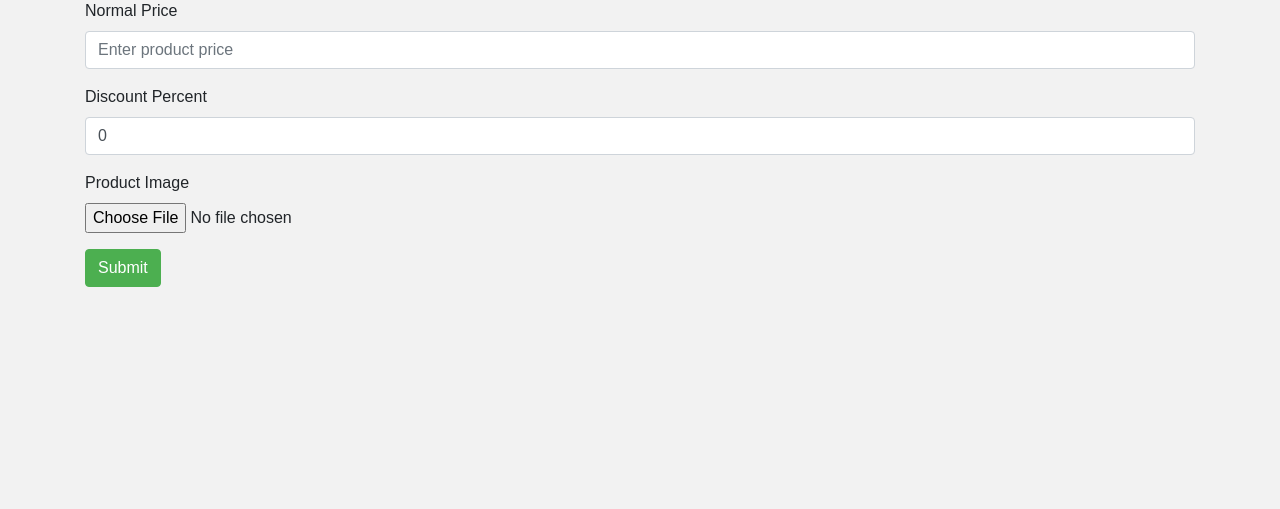
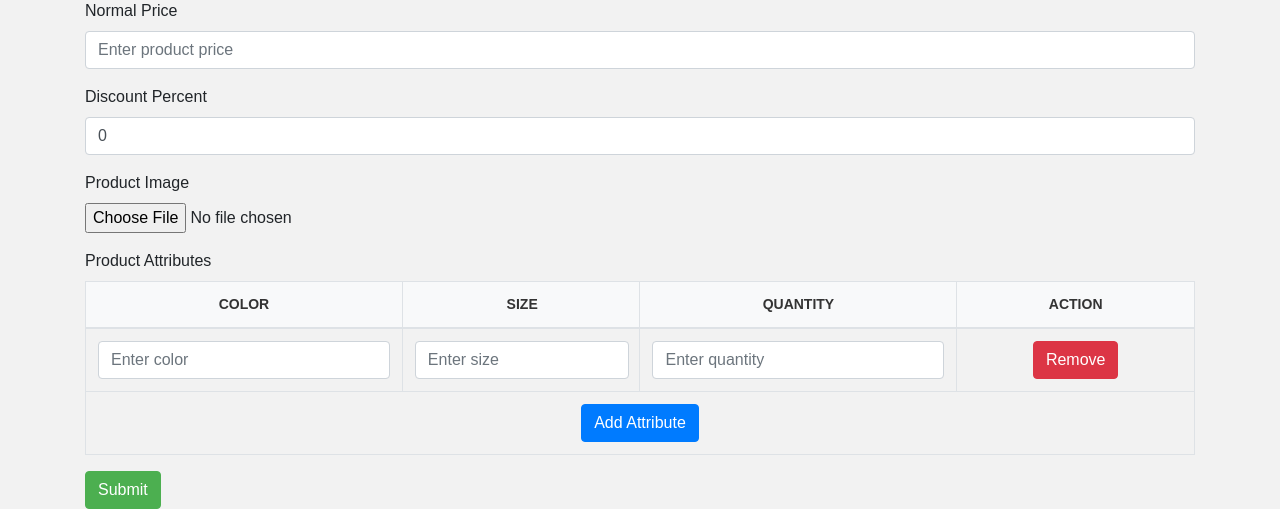
Before and after one commit to ArwynHwyl/term-project-section-702-1human3monkey, a Node server app: template views/pages/backoffice-addproduct-page.ejs in a window 1280 px wide. Shown: the part 421-930 px from the top of the page. Before the commit the page ends 708 px from the top, so only its background shows below. Run offline with Node 20, Linux system fonts and the light colour scheme; the template is opened without the code that fills it, so the values that code supplies are empty; some web fonts are replaced.

Commit message:
feat(backoffice): allow respective attirbute to be add when new product was create

```diff
--- a/views/pages/backoffice-addproduct-page.ejs
+++ b/views/pages/backoffice-addproduct-page.ejs
@@ -1,11 +1,14 @@
 <!DOCTYPE html>
 <html lang="en">
   <head>
-  <meta charset="UTF-8">
-  <meta name="viewport" content="width=device-width, initial-scale=1.0">
+    <meta charset="UTF-8" />
+    <meta name="viewport" content="width=device-width, initial-scale=1.0" />
     <title>DAZZLE admin - Add Product</title>
-  <link rel="stylesheet" href="https://cdnjs.cloudflare.com/ajax/libs/twitter-bootstrap/4.5.2/css/bootstrap.min.css">
-  <link rel="stylesheet" href="/public/css/backoffice-styles.css">
+    <link
+      rel="stylesheet"
+      href="https://cdnjs.cloudflare.com/ajax/libs/twitter-bootstrap/4.5.2/css/bootstrap.min.css"
+    />
+    <link rel="stylesheet" href="/public/css/backoffice-styles.css" />
   </head>
   <body>
     <!-- Header -->
@@ -14,38 +17,136 @@
     <!-- Main Content -->
     <div class="container mt-4">
       <div class="d-flex align-items-center mb-3">
-      <i class="bi bi-file-arrow-down-fill text-primary" style="font-size: 24px;"></i>
+        <i
+          class="bi bi-file-arrow-down-fill text-primary"
+          style="font-size: 24px"
+        ></i>
         <h2 class="ml-2 mb-0">Add Product</h2>
       </div>
 
       <form id="addProductForm" enctype="multipart/form-data">
         <div class="form-group">
           <label for="productName">Product Name</label>
-        <input type="text" class="form-control" id="productName" name="productName" placeholder="Enter product name">
+          <input
+            type="text"
+            class="form-control"
+            id="productName"
+            name="productName"
+            placeholder="Enter product name"
+          />
         </div>
         <div class="form-group">
           <label for="productDescription">Product Description</label>
-        <textarea class="form-control" id="productDescription" name="productDescription" placeholder="Enter product description"></textarea>
+          <textarea
+            class="form-control"
+            id="productDescription"
+            name="productDescription"
+            placeholder="Enter product description"
+          ></textarea>
         </div>
         <div class="form-group">
           <label for="productCategory">Category</label>
-        <select class="form-control" id="productCategory" name="productCategory">
+          <select
+            class="form-control"
+            id="productCategory"
+            name="productCategory"
+          >
             <% categories.forEach(category => { %>
-              <option value="<%= category.category_id %>"><%= category.category_name %></option>
+            <option value="<%= category.category_id %>">
+              <%= category.category_name %>
+            </option>
             <% }) %>
           </select>
         </div>
         <div class="form-group">
           <label for="productPrice">Normal Price</label>
-        <input type="number" class="form-control" id="productPrice" name="productPrice" placeholder="Enter product price">
+          <input
+            type="number"
+            class="form-control"
+            id="productPrice"
+            name="productPrice"
+            placeholder="Enter product price"
+          />
         </div>
         <div class="form-group">
           <label for="productDiscount">Discount Percent</label>
-        <input type="number" class="form-control" id="productDiscount" name="productDiscount" placeholder="Enter discount percent" value="0" min="0" max="1" step="0.01">
+          <input
+            type="number"
+            class="form-control"
+            id="productDiscount"
+            name="productDiscount"
+            placeholder="Enter discount percent"
+            value="0"
+            min="0"
+            max="1"
+            step="0.01"
+          />
         </div>
         <div class="form-group">
           <label for="productImage">Product Image</label>
-        <input type="file" class="form-control-file" id="productImage" name="productImage">
+          <input
+            type="file"
+            class="form-control-file"
+            id="productImage"
+            name="productImage"
+          />
+        </div>
+        <div class="form-group">
+          <label>Product Attributes</label>
+          <div class="table-responsive">
+            <table class="table table-bordered" id="attributesTable">
+              <thead>
+                <tr>
+                  <th>Color</th>
+                  <th>Size</th>
+                  <th>Quantity</th>
+                  <th>Action</th>
+                </tr>
+              </thead>
+              <tbody>
+                <tr>
+                  <td>
+                    <input
+                      type="text"
+                      class="form-control"
+                      name="attributeColor[]"
+                      placeholder="Enter color"
+                    />
+                  </td>
+                  <td>
+                    <input
+                      type="text"
+                      class="form-control"
+                      name="attributeSize[]"
+                      placeholder="Enter size"
+                    />
+                  </td>
+                  <td>
+                    <input
+                      type="number"
+                      class="form-control"
+                      name="attributeQuantity[]"
+                      placeholder="Enter quantity"
+                    />
+                  </td>
+                  <td>
+                    <button type="button" class="btn btn-danger">Remove</button>
+                  </td>
+                </tr>
+                <tr>
+                  <td colspan="4" class="text-center">
+                    <button
+                      type="button"
+                      class="btn btn-primary"
+                      onclick="addAttribute()"
+                    >
+                      Add Attribute
+                    </button>
+                  </td>
+                </tr>
+              </tbody>
+            </table>
+          </div>
         </div>
         <button type="submit" class="btn btn-success">Submit</button>
       </form>
@@ -56,15 +157,44 @@
     <script src="https://cdnjs.cloudflare.com/ajax/libs/popper.js/1.16.1/umd/popper.min.js"></script>
     <script src="https://cdnjs.cloudflare.com/ajax/libs/twitter-bootstrap/4.5.2/js/bootstrap.min.js"></script>
     <script>
-    $(document).ready(function() {
-      $("#addProductForm").on("submit", function(e) {
+      $(document).ready(function () {
+        $("input[name='attributeColor[]']").each(function () {
+          updateColor(this);
+        });
+
+        $("#addProductForm").on("submit", function (e) {
           e.preventDefault();
           handleFormSubmission();
         });
+
+        $("#attributesTable").on("click", ".btn-danger", function () {
+          $(this).closest("tr").remove();
+        });
+
+        $("#attributesTable").on(
+          "input",
+          "input[name='attributeColor[]']",
+          function () {
+            updateColor(this);
+          }
+        );
       });
 
       function handleFormSubmission() {
-      const formData = new FormData(document.getElementById('addProductForm'));
+        const formData = new FormData(
+          document.getElementById("addProductForm")
+        );
+
+        const attributes = [];
+        $("#attributesTable tbody tr").each(function () {
+          const color = $(this).find("input[name='attributeColor[]']").val();
+          const size = $(this).find("input[name='attributeSize[]']").val();
+          const quantity = $(this).find("input[name='attributeQuantity[]']").val();
+          if (color && size && quantity) {
+            attributes.push({ color, size, quantity });
+          }
+        });
+        formData.append("attributes", JSON.stringify(attributes));
 
         $.ajax({
           url: "/backoffice/product/add",
@@ -72,14 +202,46 @@
           data: formData,
           processData: false,
           contentType: false,
-        success: function(response) {
+          success: function (response) {
             alert(response.message);
             window.location.href = "/backoffice/product";
           },
-        error: function(xhr) {
+          error: function (xhr) {
             alert(xhr.responseJSON.error);
+          },
+        });
       }
-      });
+
+      function addAttribute() {
+        const table = $("#attributesTable tbody");
+        const newRow = `
+          <tr>
+            <td><input type="text" class="form-control" name="attributeColor[]" placeholder="Enter color"></td>
+            <td><input type="text" class="form-control" name="attributeSize[]" placeholder="Enter size"></td>
+            <td><input type="number" class="form-control" name="attributeQuantity[]" placeholder="Enter quantity"></td>
+            <td><button type="button" class="btn btn-danger" onclick="removeAttribute(this)">Remove</button></td>
+          </tr>
+        `;
+        $(newRow).insertBefore("#attributesTable tbody tr:last");
+      }
+
+      function updateColor(input) {
+        let color = input.value.trim();
+        if (/^#[0-9A-F]{6}$/i.test(color)) {
+          input.style.backgroundColor = color;
+          input.style.color = getTextColor(color);
+        } else {
+          input.style.backgroundColor = "";
+        }
+      }
+
+      function getTextColor(hex) {
+        hex = hex.replace("#", "");
+        let r = parseInt(hex.substring(0, 2), 16);
+        let g = parseInt(hex.substring(2, 4), 16);
+        let b = parseInt(hex.substring(4, 6), 16);
+        let brightness = (r * 299 + g * 587 + b * 114) / 1000;
+        return brightness > 125 ? "#000000" : "#FFFFFF";
       }
     </script>
   </body>
```
Also changed, not shown: controllers/backofficeProductController.js (+5 -2 lines), models/backofficeProductModel.js (+12 -1 lines). Lines whose indentation alone changed are shown as unchanged.
